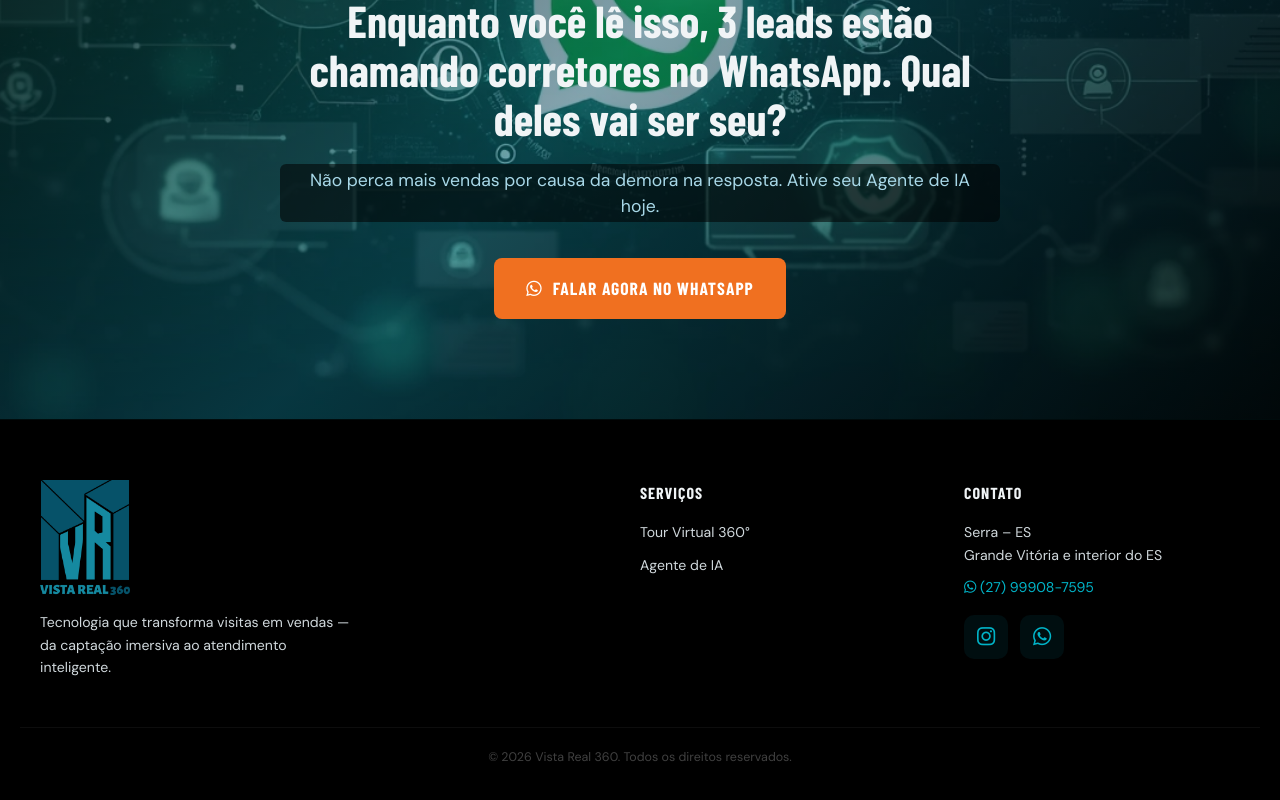
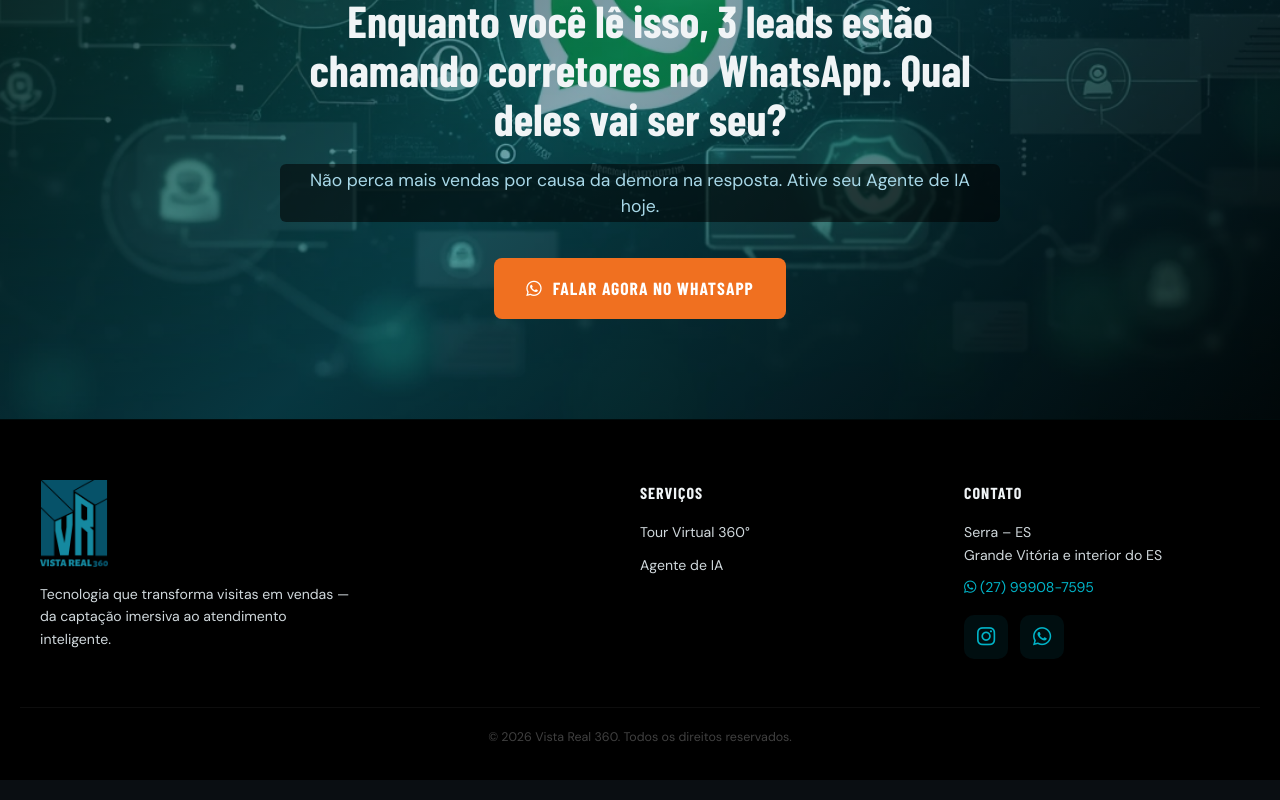
Before and after one commit to johnsonsudre/vistareal360_landingpage, a React (Vite) app: page /agente_ia in a window 1280 px wide. Shown: the part 4404-5204 px from the top of the page. Built offline with nearby package versions, Linux system fonts and the light colour scheme; the HTML template or start-up script is replaced by a standard one; a web font is replaced by a local one.

Commit message:
footer: reduce logo to 68px

```diff
--- a/src/App.css
+++ b/src/App.css
@@ -894,7 +894,7 @@ html.theme-light .hero-logo {
 }
 
 .footer-logo {
-  max-width: 90px;
+  max-width: 68px;
   margin-bottom: 16px;
 }
 
```
